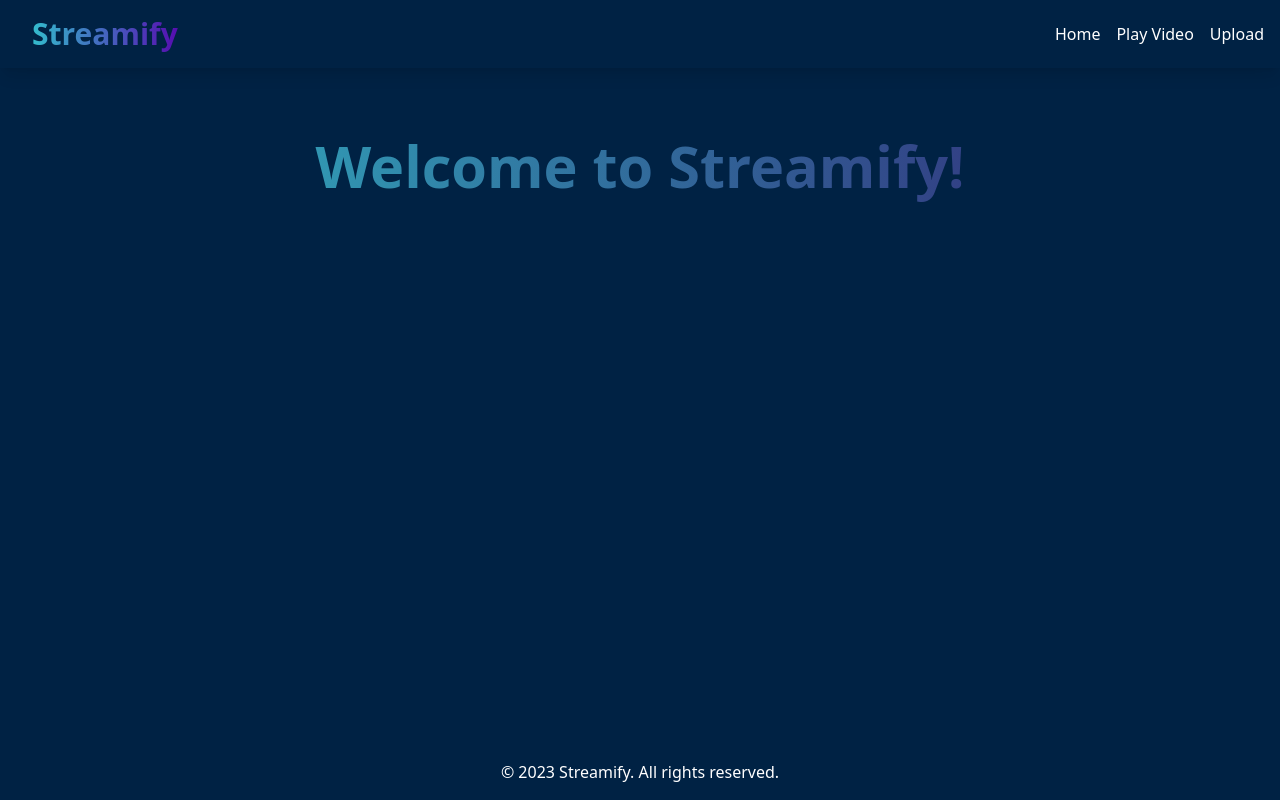
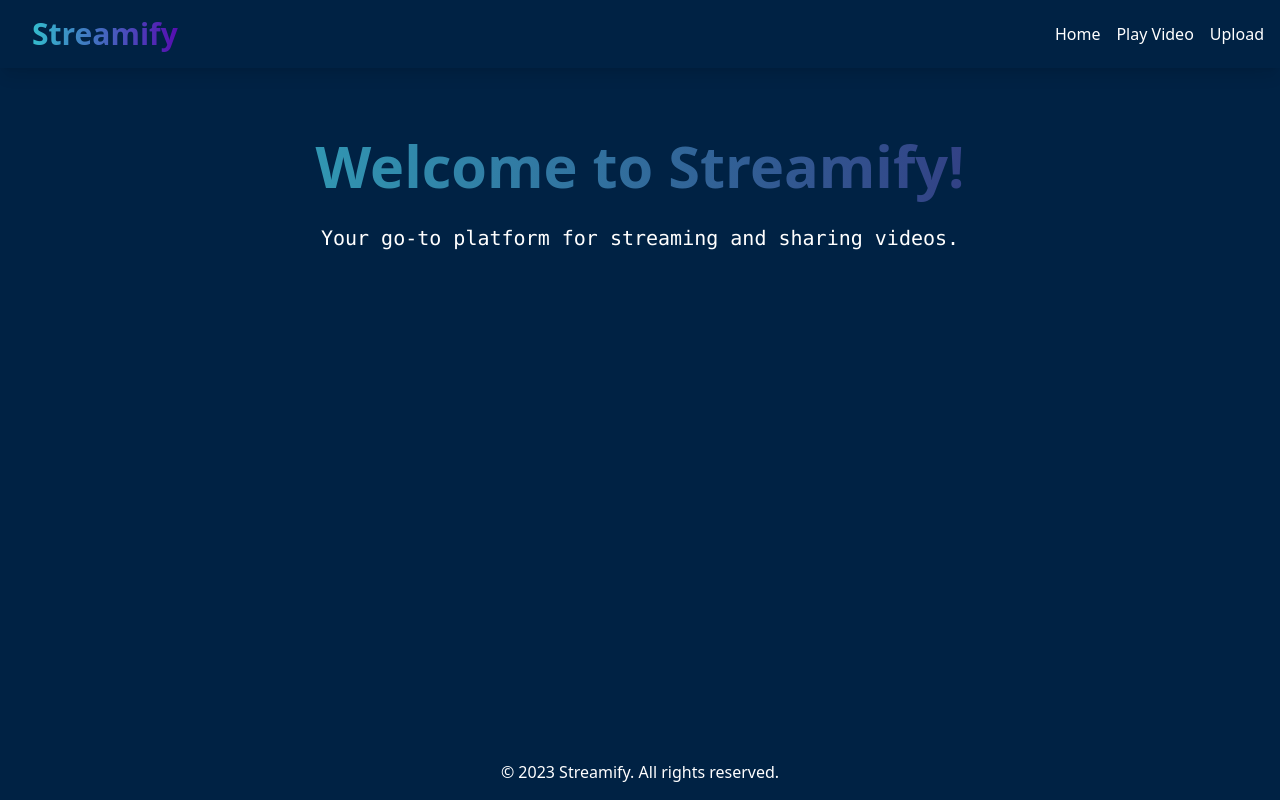
Before and after one commit to pratyush6653/Streamify, a React (Vite) app in the folder Frontend/Streamify_Frontend/: page / in a window 1280 px wide. Shown: the top 800 px of the page. Built offline with nearby package versions, Linux system fonts and the light colour scheme.

Commit message:
change in home page

```diff
--- a/Frontend/Streamify_Frontend/src/App.jsx
+++ b/Frontend/Streamify_Frontend/src/App.jsx
@@ -3,8 +3,27 @@ import Layout from './components/Layout'; // Import the Layout component
 import VideoUpload from './components/VideoUpload';
 import PlayVideo from './components/PlayVideo';
 import { motion } from 'framer-motion'; // Import motion from framer-motion
+import { useEffect, useState } from 'react'; // Import useEffect and useState for typing effect
 
 function App() {
+  const [text, setText] = useState('');
+  const fullText = "Your go-to platform for streaming and sharing videos."; // Description text
+  const typingSpeed = 100; // Speed of typing in milliseconds
+
+  useEffect(() => {
+    let currentIndex = 0;
+    const typingInterval = setInterval(() => {
+      if (currentIndex <= fullText.length) {
+        setText(fullText.slice(0, currentIndex));
+        currentIndex++;
+      } else {
+        clearInterval(typingInterval);
+      }
+    }, typingSpeed);
+
+    return () => clearInterval(typingInterval);
+  }, [fullText]);
+
   return (
     <Router>
       <Routes>
@@ -30,6 +49,14 @@ function App() {
                 Welcome to Streamify!
               </motion.div>
 
+              {/* Description with blinking cursor */}
+              <div className="flex justify-center mt-4">
+                <div className="text-xl text-white font-mono relative">
+                  {text}
+                  <span className="typing-cursor" /> {/* Blinking cursor */}
+                </div>
+              </div>
+
               {/* Additional Content */}
               <div className="text-center mt-10 overflow-visible"> {/* Ensure overflow is visible */}
                 <motion.div
```
Also changed, not shown: Frontend/Streamify_Frontend/src/App.css (+8 -16 lines).
